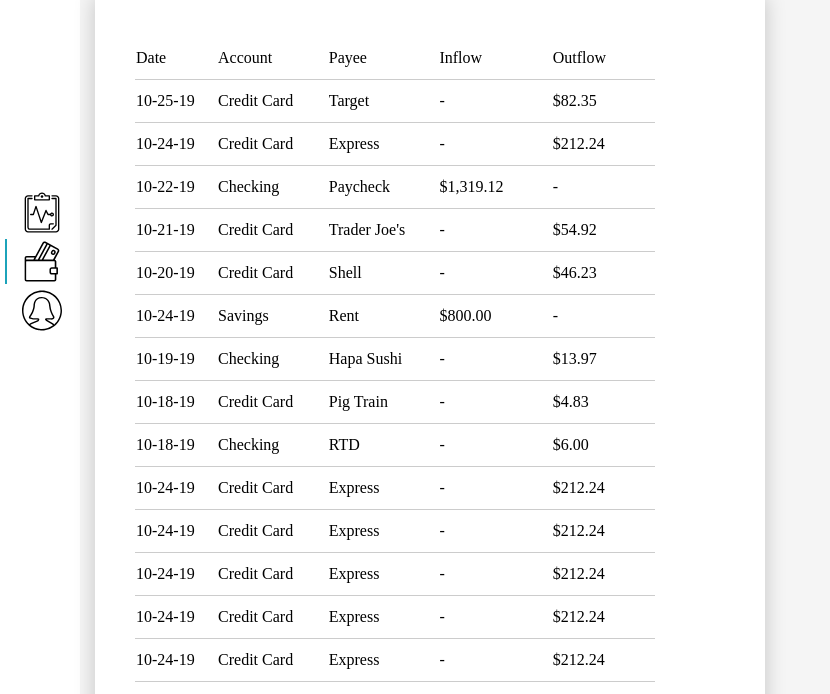
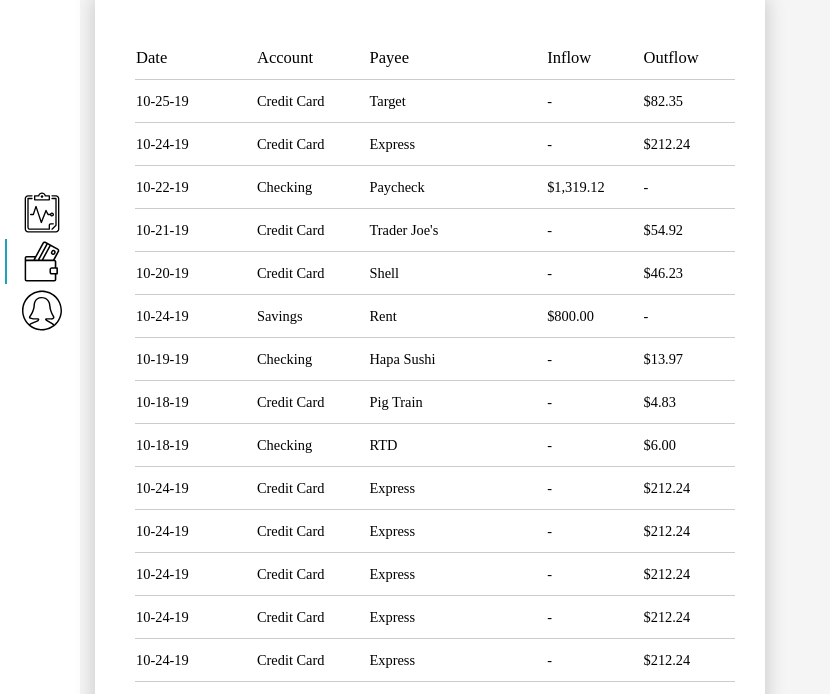
Before and after one commit to Karlfunhouse/balancing-act, a plain HTML site: page index.html in a window 1280 px wide. Both pictures are taken after a click on the picture 33 px from the left and 367 px from the top of the page. Shown: the part 106-800 px from the top of the page, without its empty margins (0-830 px from the left). Drawn offline with Linux system fonts and the light colour scheme; a web font is replaced by a local one.

Commit message:
HTML & CSS Transactions fully styled

```diff
--- a/index.html
+++ b/index.html
@@ -94,55 +94,55 @@
               <td>Outflow</td>
             </tr>
             <tr>
-              <td class="tbl.date" >Oct 25, 2019</td>
+              <td class="tbl-date" >Oct 25, 2019</td>
               <td>Target</td>
               <td>-</td>
               <td>$82.35</td>
             </tr>
             <tr>
-              <td class="tbl.date">Oct 24, 2019</td>
+              <td class="tbl-date">Oct 24, 2019</td>
               <td>Express</td>
               <td>-</td>
               <td>$212.24</td>
             </tr>
             <tr>
-              <td class="tbl.date">Oct 22, 2019</td>
+              <td class="tbl-date">Oct 22, 2019</td>
               <td>Paycheck</td>
               <td>$1,319.12</td>
               <td>-</td>
             </tr>
             <tr>
-              <td class="tbl.date">Oct 21, 2019</td>
+              <td class="tbl-date">Oct 21, 2019</td>
               <td>Trader Joe's</td>
               <td>-</td>
               <td>$54.92</td>
             </tr>
             <tr>
-              <td class="tbl.date">Oct 20, 2019</td>
+              <td class="tbl-date">Oct 20, 2019</td>
               <td>Shell</td>
               <td>-</td>
               <td>$46.23</td>
             </tr>
             <tr>
-              <td class="tbl.date">Oct 24, 2019</td>
+              <td class="tbl-date">Oct 24, 2019</td>
               <td>Rent</td>
               <td>$800.00</td>
               <td>-</td>
             </tr>
             <tr>
-              <td ><div class="tbl.date">Oct 19, 2019</div></td>
+              <td ><div class="tbl-date">Oct 19, 2019</div></td>
               <td>Hapa Sushi</td>
               <td>-</td>
               <td>$13.97</td>
             </tr>
             <tr>
-              <td class="tbl.date">Oct 18, 2019</td>
+              <td class="tbl-date">Oct 18, 2019</td>
               <td>Pig Train</td>
               <td>-</td>
               <td>$4.83</td>
             </tr>
             <tr>
-              <td class=".tbl.date">Oct 18, 2019</td>
+              <td class=".tbl-date">Oct 18, 2019</td>
               <td>RTD</td>
               <td>-</td>
               <td>$6.00</td>
@@ -187,7 +187,7 @@
     <section class="screen-left">
       <table class="tbl-mrgns">
         <th colspan="5" class= "trans-table"></th>
-          <tr>
+          <tr class="trans-header">
             <td>Date</td>
             <td>Account</td>
             <td>Payee</td>
@@ -195,100 +195,100 @@
             <td>Outflow</td>
           </tr>
           <tr>
-            <td class="tbl.date" >10-25-19</td>
+            <td class="tbl-date" >10-25-19</td>
             <td>Credit Card</td>
-            <td>Target</td>
+            <td class="tbl-payee">Target</td>
             <td>-</td>
             <td>$82.35</td>
           </tr>
           <tr>
-            <td class="tbl.date">10-24-19</td>
+            <td class="tbl-date">10-24-19</td>
             <td>Credit Card</td>
-            <td>Express</td>
+            <td class="tbl-payee">Express</td>
             <td>-</td>
             <td>$212.24</td>
           </tr>
           <tr>
-            <td class="tbl.date">10-22-19</td>
+            <td class="tbl-date">10-22-19</td>
             <td>Checking</td>
-            <td>Paycheck</td>
+            <td class="tbl-payee">Paycheck</td>
             <td>$1,319.12</td>
             <td>-</td>
           </tr>
           <tr>
-            <td class="tbl.date">10-21-19</td>
+            <td class="tbl-date">10-21-19</td>
             <td>Credit Card</td>
-            <td>Trader Joe's</td>
+            <td class="tbl-payee">Trader Joe's</td>
             <td>-</td>
             <td>$54.92</td>
           </tr>
           <tr>
-            <td class="tbl.date">10-20-19</td>
+            <td class="tbl-date">10-20-19</td>
             <td>Credit Card</td>
-            <td>Shell</td>
+            <td class="tbl-payee">Shell</td>
             <td>-</td>
             <td>$46.23</td>
           </tr>
           <tr>
-            <td class="tbl.date">10-24-19</td>
+            <td class="tbl-date">10-24-19</td>
             <td>Savings</td>
-            <td>Rent</td>
+            <td class="tbl-payee">Rent</td>
             <td>$800.00</td>
             <td>-</td>
           </tr>
           <tr>
-            <td ><div class="tbl.date">10-19-19</div></td>
+            <td ><div class="tbl-date">10-19-19</div></td>
             <td>Checking</td>
-            <td>Hapa Sushi</td>
+            <td class="tbl-payee">Hapa Sushi</td>
             <td>-</td>
             <td>$13.97</td>
           </tr>
           <tr>
-            <td class="tbl.date">10-18-19</td>
+            <td class="tbl-date">10-18-19</td>
             <td>Credit Card</td>
-            <td>Pig Train</td>
+            <td class="tbl-payee">Pig Train</td>
             <td>-</td>
             <td>$4.83</td>
           </tr>
           <tr>
-            <td class=".tbl.date">10-18-19</td>
+            <td class="tbl-date">10-18-19</td>
             <td>Checking</td>
-            <td>RTD</td>
+            <td class="tbl-payee">RTD</td>
             <td>-</td>
             <td>$6.00</td>
           </tr>
           <tr>
-            <td class="tbl.date">10-24-19</td>
+            <td class="tbl-date">10-24-19</td>
             <td>Credit Card</td>
-            <td>Express</td>
+            <td class="tbl-payee">Express</td>
             <td>-</td>
             <td>$212.24</td>
           </tr>
           <tr>
-            <td class="tbl.date">10-24-19</td>
+            <td class="tbl-date">10-24-19</td>
             <td>Credit Card</td>
-            <td>Express</td>
+            <td class="tbl-payee">Express</td>
             <td>-</td>
             <td>$212.24</td>
           </tr>
           <tr>
-            <td class="tbl.date">10-24-19</td>
+            <td class="tbl-date">10-24-19</td>
             <td>Credit Card</td>
-            <td>Express</td>
+            <td class="tbl-payee">Express</td>
             <td>-</td>
             <td>$212.24</td>
           </tr>
           <tr>
-            <td class="tbl.date">10-24-19</td>
+            <td class="tbl-date">10-24-19</td>
             <td>Credit Card</td>
-            <td>Express</td>
+            <td class="tbl-payee">Express</td>
             <td>-</td>
             <td>$212.24</td>
           </tr>
           <tr>
-            <td class="tbl.date">10-24-19</td>
+            <td class="tbl-date">10-24-19</td>
             <td>Credit Card</td>
-            <td>Express</td>
+            <td class="tbl-payee">Express</td>
             <td>-</td>
             <td>$212.24</td>
           </tr>
--- a/styles.css
+++ b/styles.css
@@ -206,8 +206,9 @@
 }
 
 tr {
-  width: 80px;
+  width: 140px;
   height: 40px;
+
 }
 
 th {
@@ -220,7 +221,7 @@
 }
 
 .trans-table {
-  width: 60px;
+  width: 70px;
   height: 0px;
   margin: 20px;
   padding: 20px;
@@ -246,15 +247,17 @@
   background-color: white;
   border-bottom: 1px solid #CCCCCC;
   border-collapse: collapse;
-  width: 663px;
   height: 40px;
+  font-size: .9em;
 }
 
 .tbl-date {
-  font-size: 6px;
-  padding-right:20px;
+  padding-right: 20px;
 }
 
+.tbl-payee {
+  padding-right: 40px;
+}
  button {
   background-color:#1CA3BA;
   color: white;
@@ -266,11 +269,16 @@
   cursor: pointer;
 }
 
+.trans-header {
+  font-size: 1.15em;
+}
 
 .tbl-mrgns {
-  padding-left: 20px;
+  /* padding-left: 20px;
   padding-right: 20px;
-  padding-top: 10px;
+  padding-top: 10px; */
+  margin: auto;
+  width: 100%;
   background-color:#FFFFFF;
 
 }
```
